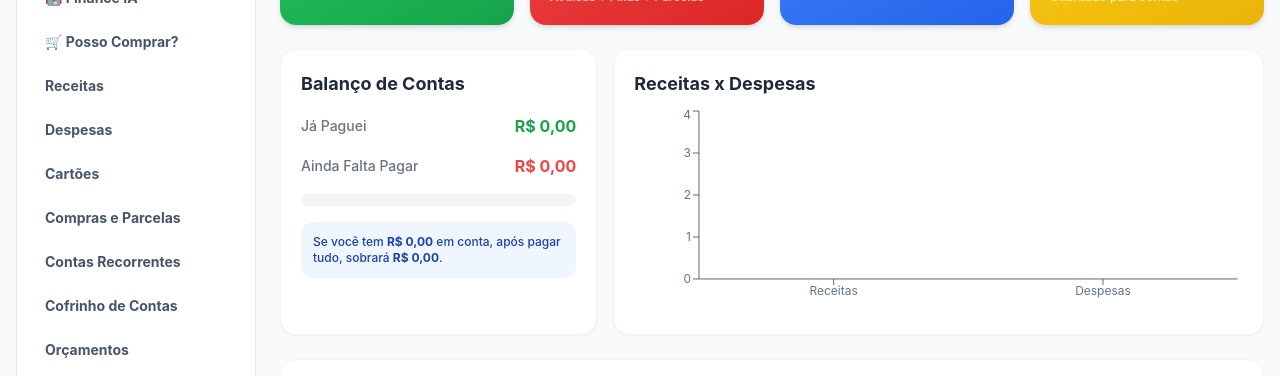
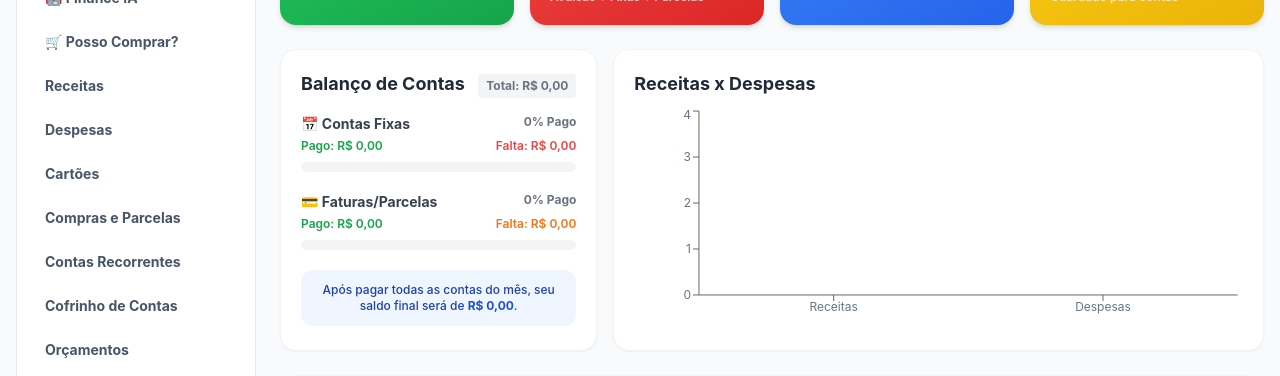
Before and after one commit to sarahcunha-jpg/Meu-Controle-, a React (Vite) app: page / in a window 1280 px wide. Shown: the part 264-640 px from the top of the page. Built offline with nearby package versions, Linux system fonts and the light colour scheme; no server answers; the database is empty; sample sign-in values are in the browser's storage.

Commit message:
Feat: Balanco de contas detalhado por categoria (Fixas e Parcelas) no Dashboard

```diff
--- a/src/pages/Dashboard.jsx
+++ b/src/pages/Dashboard.jsx
@@ -41,12 +41,12 @@ export default function Dashboard() {
   const despesasMes = filtrarMes(despesas, dataReferencia)
   const porCategoria = gastosPorCategoria(despesasMes)
 
-  // Parcelas
+  // === CÁLCULOS DE PARCELAS ===
   const parcelasMes = filtrarMes(parcelas, dataReferencia, 'dataVencimento')
   const parcelasPagas = parcelasMes.filter(p => p.status === 'paga').reduce((a, p) => a + Number(p.valor), 0)
   const parcelasPendentes = parcelasMes.filter(p => p.status === 'pendente').reduce((a, p) => a + Number(p.valor), 0)
 
-  // Recorrentes
+  // === CÁLCULOS DE RECORRENTES ===
   const getStatusRec = (id) => {
     const s = statusRec.find(r => r.recorrenteId === id && Number(r.ano) === Number(ano) && Number(r.mes) === Number(mes + 1))
     return s ? s.status : 'pendente'
@@ -54,12 +54,12 @@ export default function Dashboard() {
   const recPagas = recorrentes.filter(r => getStatusRec(r.id) === 'paga').reduce((a, r) => a + Number(r.valor), 0)
   const recPendentes = recorrentes.filter(r => getStatusRec(r.id) === 'pendente').reduce((a, r) => a + Number(r.valor), 0)
 
-  // Consolidação do Mês
+  // === CONSOLIDAÇÃO ===
   const totalDespesasConsolidadas = resumo.despesasMes + parcelasPagas + parcelasPendentes + recPagas + recPendentes
   const saldoReal = resumo.receitasMes - totalDespesasConsolidadas
 
-  const totalPago = parcelasPagas + recPagas
-  const totalFaltaPagar = parcelasPendentes + recPendentes
+  const totalPagoGeral = parcelasPagas + recPagas
+  const totalFaltaPagarGeral = parcelasPendentes + recPendentes
 
   // Cofrinho
   const cofrinhoMes = cofrinho.filter(c => Number(c.mes) === (mes + 1) && Number(c.ano) === ano)
@@ -81,35 +81,57 @@ export default function Dashboard() {
       </div>
 
       <div className="grid md:grid-cols-3 gap-4">
-        {/* Balanço de Contas */}
+
+        {/* BALANÇO DE CONTAS DETALHADO */}
         <div className="bg-white rounded-2xl shadow-sm border border-gray-100 p-5 col-span-1 md:col-span-1">
-          <h3 className="font-bold text-gray-800 mb-4 text-lg">Balanço de Contas</h3>
+          <div className="flex justify-between items-end mb-4">
+            <h3 className="font-bold text-gray-800 text-lg">Balanço de Contas</h3>
+            <span className="text-xs font-bold text-gray-500 bg-gray-100 px-2 py-1 rounded">
+              Total: {formatCurrency(totalPagoGeral + totalFaltaPagarGeral)}
+            </span>
+          </div>
 
-          <div className="space-y-4">
-            <div className="flex justify-between items-center">
-              <span className="text-gray-500 text-sm font-medium">Já Paguei</span>
-              <span className="font-bold text-green-600">{formatCurrency(totalPago)}</span>
+          <div className="space-y-5">
+            {/* BLOCO 1: CONTAS RECORRENTES */}
+            <div>
+              <div className="flex justify-between text-sm mb-1">
+                <span className="font-bold text-gray-700 flex items-center gap-1">📅 Contas Fixas</span>
+                <span className="text-xs font-bold text-gray-500">{((recPagas / (recPagas + recPendentes || 1)) * 100).toFixed(0)}% Pago</span>
+              </div>
+              <div className="flex justify-between text-xs mb-2">
+                <span className="text-green-600 font-semibold">Pago: {formatCurrency(recPagas)}</span>
+                <span className="text-red-500 font-semibold">Falta: {formatCurrency(recPendentes)}</span>
+              </div>
+              <div className="w-full bg-gray-100 h-2.5 rounded-full overflow-hidden">
+                <div className="h-full bg-green-500" style={{ width: `${(recPagas / (recPagas + recPendentes || 1)) * 100}%` }}></div>
+              </div>
             </div>
 
-            <div className="flex justify-between items-center">
-              <span className="text-gray-500 text-sm font-medium">Ainda Falta Pagar</span>
-              <span className="font-bold text-red-500">{formatCurrency(totalFaltaPagar)}</span>
+            {/* BLOCO 2: PARCELAS */}
+            <div>
+              <div className="flex justify-between text-sm mb-1">
+                <span className="font-bold text-gray-700 flex items-center gap-1">💳 Faturas/Parcelas</span>
+                <span className="text-xs font-bold text-gray-500">{((parcelasPagas / (parcelasPagas + parcelasPendentes || 1)) * 100).toFixed(0)}% Pago</span>
+              </div>
+              <div className="flex justify-between text-xs mb-2">
+                <span className="text-green-600 font-semibold">Pago: {formatCurrency(parcelasPagas)}</span>
+                <span className="text-orange-500 font-semibold">Falta: {formatCurrency(parcelasPendentes)}</span>
+              </div>
+              <div className="w-full bg-gray-100 h-2.5 rounded-full overflow-hidden">
+                <div className="h-full bg-orange-500" style={{ width: `${(parcelasPagas / (parcelasPagas + parcelasPendentes || 1)) * 100}%` }}></div>
+              </div>
             </div>
+          </div>
 
-            <div className="w-full bg-gray-100 h-3 rounded-full overflow-hidden mt-2">
-              <div className="h-full bg-green-500" style={{ width: `${(totalPago / (totalPago + totalFaltaPagar || 1)) * 100}%` }}></div>
-            </div>
-
-            <div className="bg-blue-50 p-3 rounded-xl mt-4 text-xs text-blue-800 font-medium">
-              Se você tem <strong>{formatCurrency(resumo.receitasMes)}</strong> em conta, após pagar tudo, sobrará <strong>{formatCurrency(saldoReal)}</strong>.
-            </div>
+          <div className="bg-blue-50 p-3 rounded-xl mt-5 text-xs text-blue-800 font-medium text-center">
+            Após pagar todas as contas do mês, seu saldo final será de <strong className={saldoReal >= 0 ? 'text-blue-700' : 'text-red-600'}>{formatCurrency(saldoReal)}</strong>.
           </div>
         </div>
 
         {/* Gráfico Receitas x Despesas */}
         <div className="bg-white rounded-2xl shadow-sm border border-gray-100 p-5 col-span-2">
           <h3 className="font-bold text-gray-800 mb-2 text-lg">Receitas x Despesas</h3>
-          <div className="h-52">
+          <div className="h-56">
             <ResponsiveContainer>
               <BarChart data={[
                 { nome: 'Receitas', valor: resumo.receitasMes },
```
